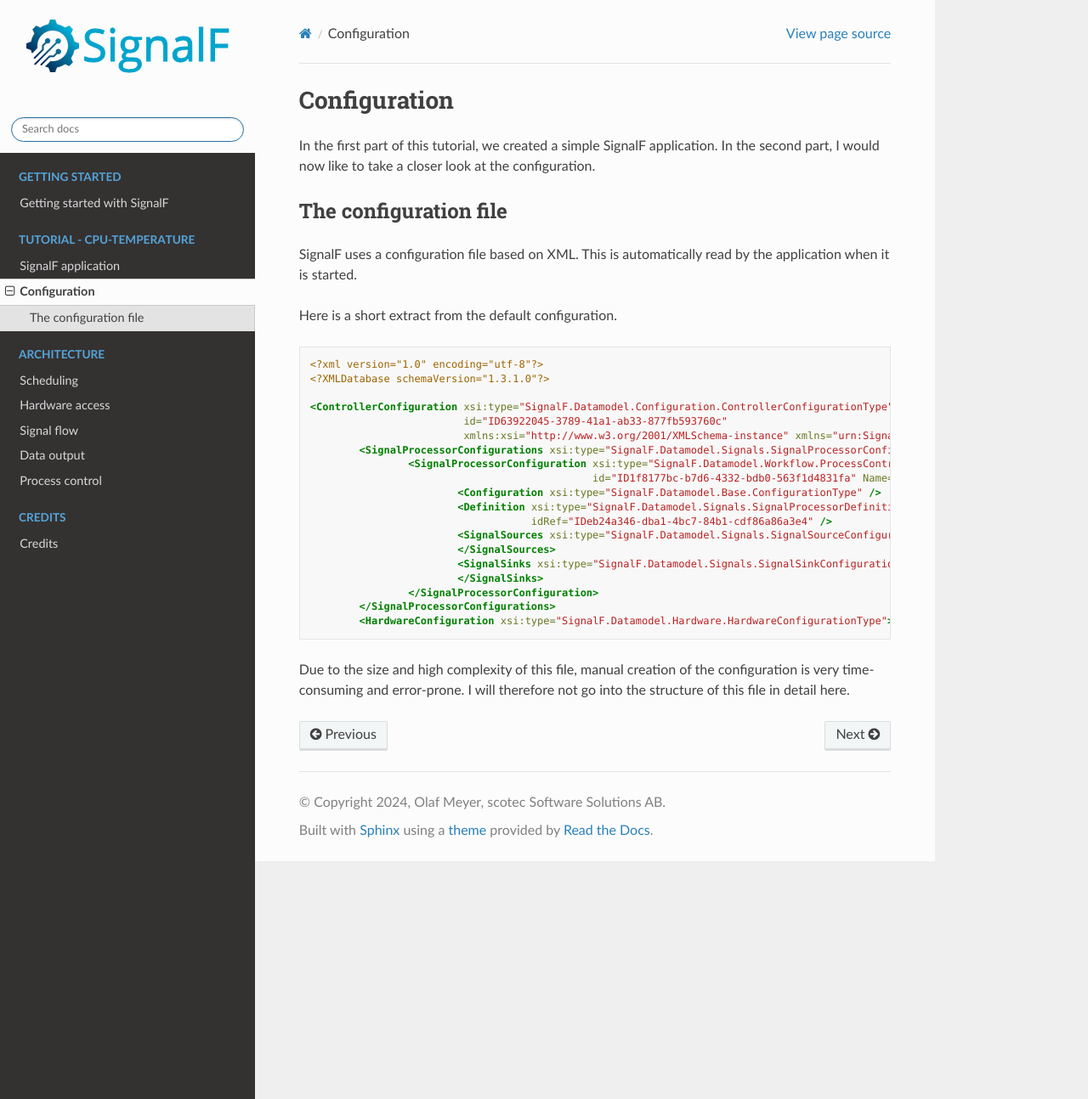
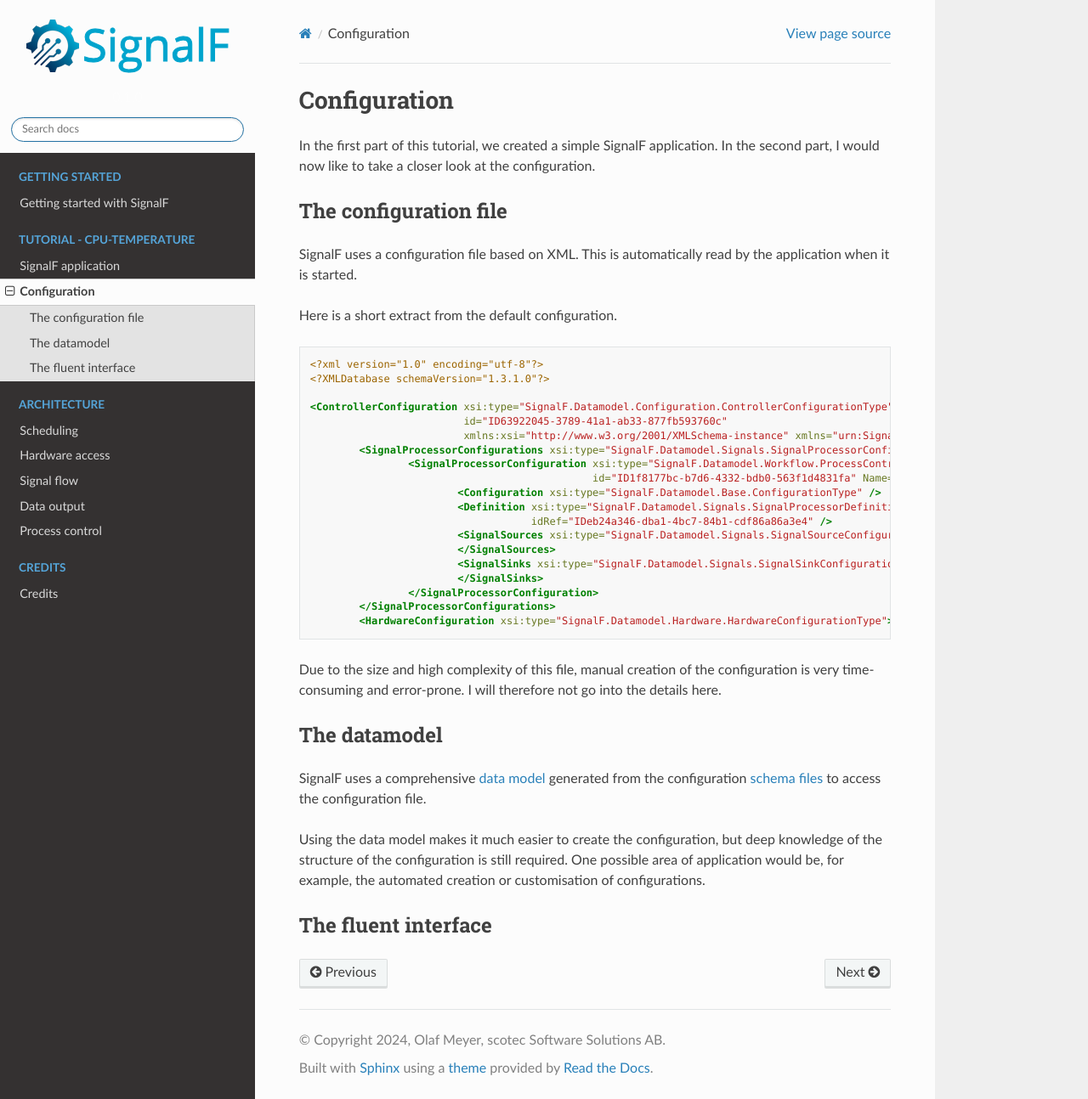
Before and after one commit to SignalF/SignalF.Documentation, a Sphinx documentation site: the page built from docs/source/tutorial/configuration.md, in a window 1280 px wide and 1294 px high. Shown: the whole window at 85% size. Built offline with Sphinx 7.4.7 and the Read the Docs theme 2.0.0, drawn with Linux system fonts in a browser that asks for light colours.

Commit message:
Aded text

````diff
--- a/docs/source/tutorial/configuration.md
+++ b/docs/source/tutorial/configuration.md
@@ -15,4 +15,13 @@
 ---
 ```
 
-Due to the size and high complexity of this file, manual creation of the configuration is very time-consuming and error-prone. I will therefore not go into the structure of this file in detail here.
+Due to the size and high complexity of this file, manual creation of the configuration is very time-consuming and error-prone. I will therefore not go into the details here.
+
+
+## The datamodel
+
+SignalF uses a comprehensive [data model](https://github.com/Signal-F/SignalF.Controller/tree/develop/Source/Datamodel){target="_blank"} generated from the configuration [schema files](https://github.com/Signal-F/SignalF.Controller/tree/develop/Schemas/Configuration){target="_blank"} to access the configuration file.
+
+Using the data model makes it much easier to create the configuration, but deep knowledge of the structure of the configuration is still required. One possible area of application would be, for example, the automated creation or customisation of configurations.
+
+## The fluent interface
````
